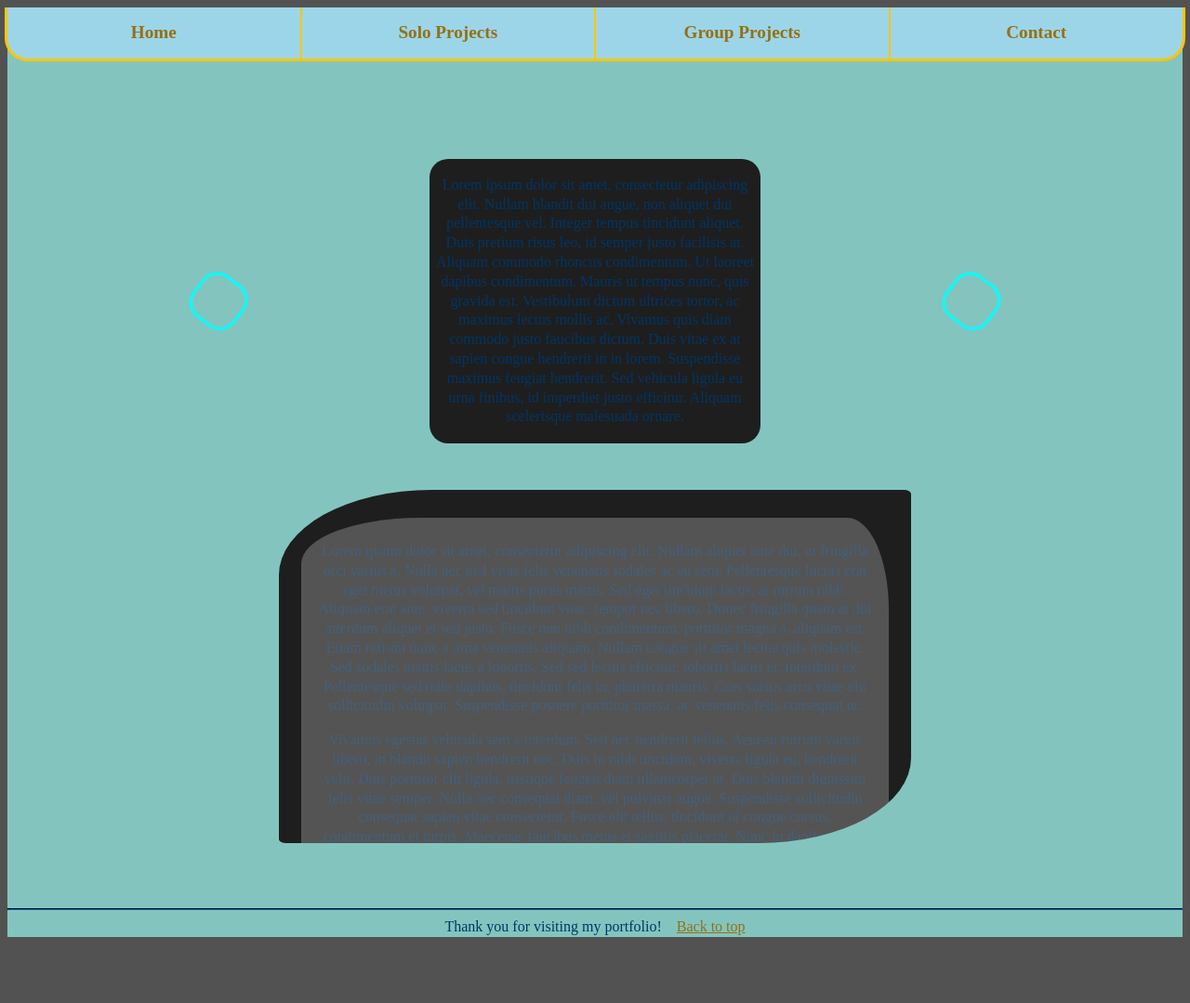
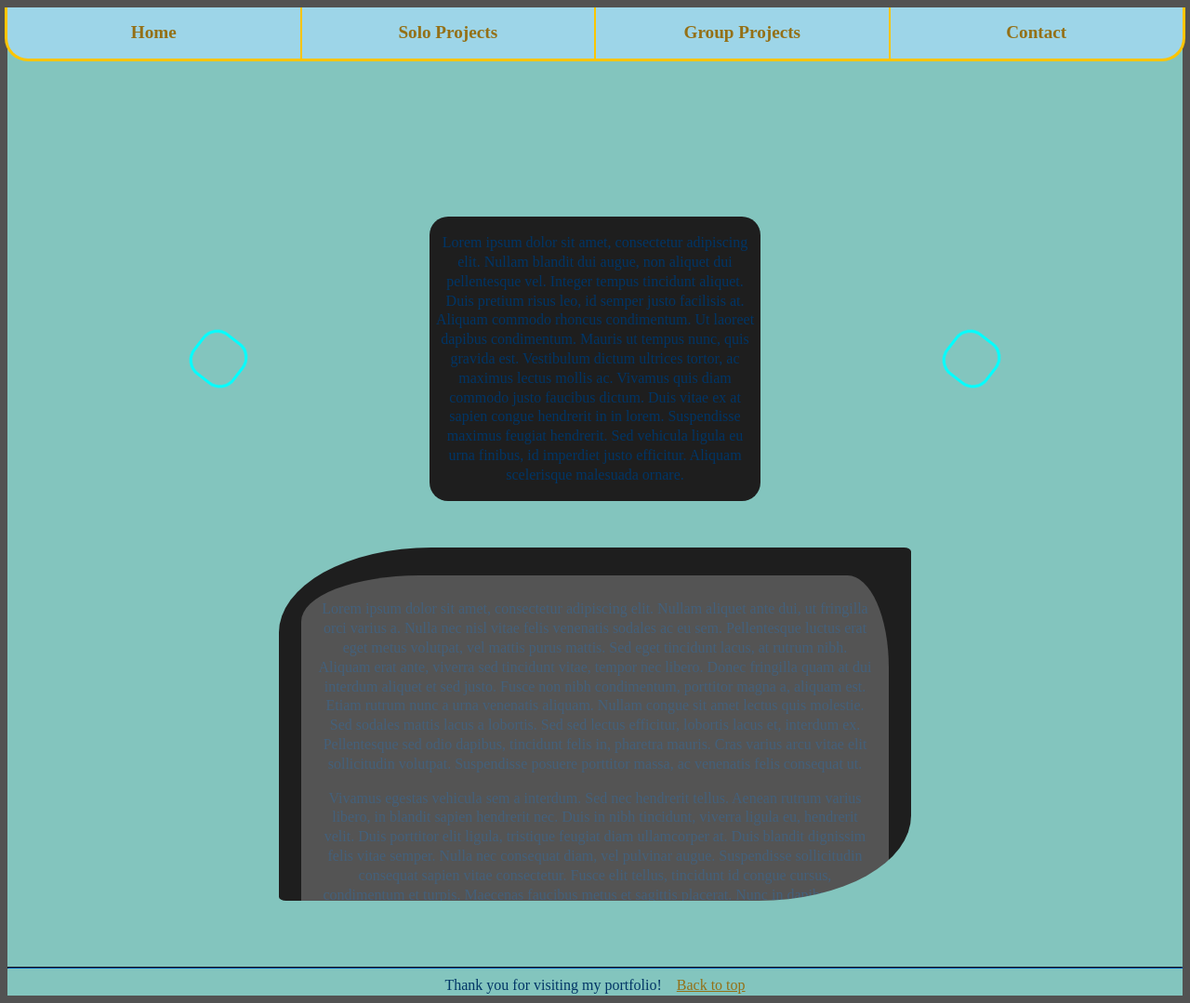
Before and after one commit to TKothenbeutel/Portfolio, a Jekyll site: the page built from index.html, in a window 1280 px wide and 1079 px high. Shown: the whole window at 93% size. Built offline with Jekyll 4.4.1, drawn with Linux system fonts in a browser that asks for light colours.

Commit message:
added spacing

```diff
--- a/_layouts/default.html
+++ b/_layouts/default.html
@@ -12,16 +12,15 @@
         <a class="headButton" href="">Group Projects</a>
         <a class="headButton" href="" id="navEnd">Contact</a>
       </nav>
-
     </div>
   </header>
-
+  <br><br><br>
   <body>
     {{ content }}
   </body>
-
+  <br><br><br>
   <footer>
-    <br><br><br><hr>
+    <hr>
     <div id="footerText">
       Thank you for visiting my portfolio!&emsp;
       <a href="#">Back to top</a>
```
